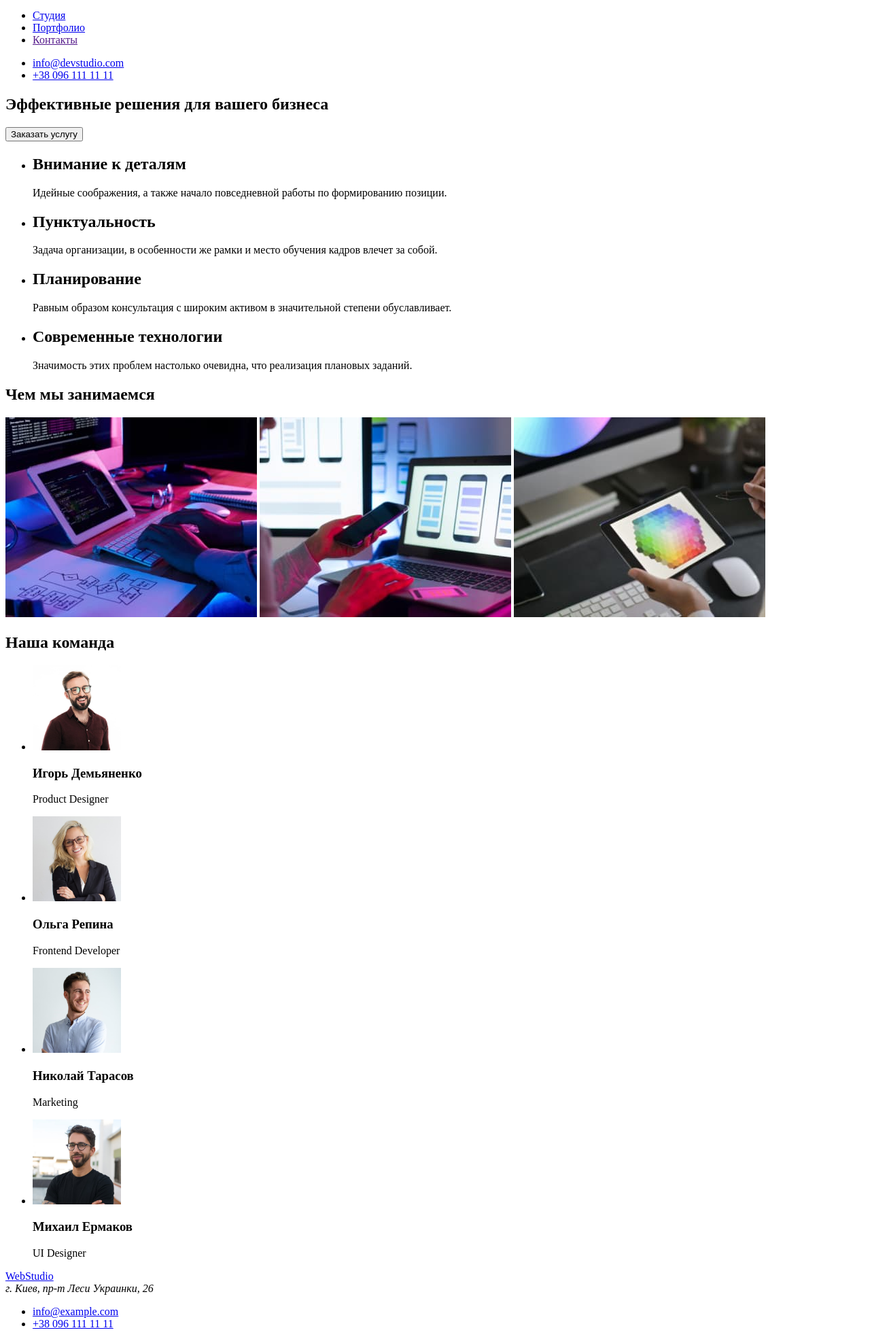
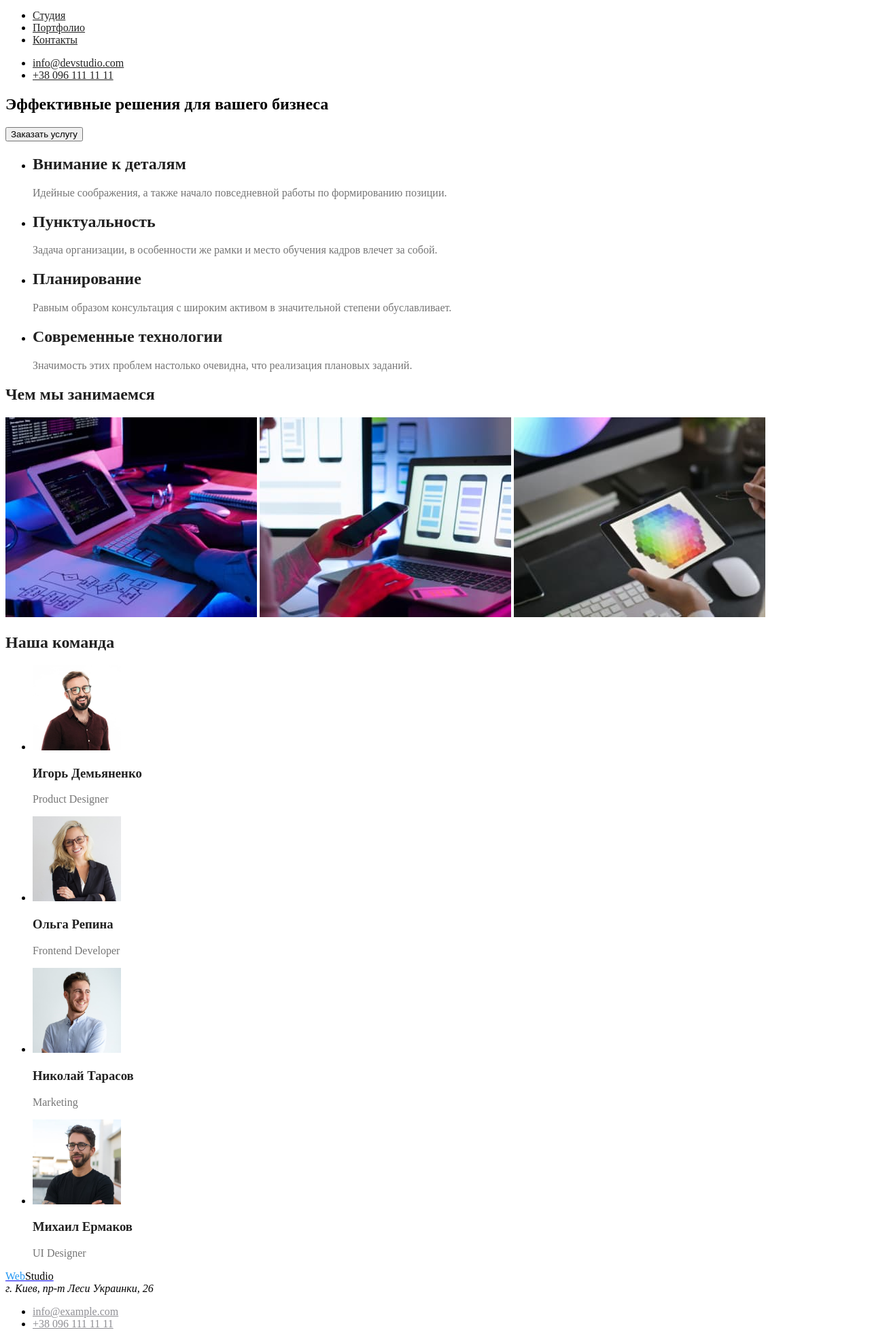
Before and after one commit to Emarhal/goit-markup-hw-02, a plain HTML site: page index.html in a window 1280 px wide. Shown: the part 28-2001 px from the top of the page at 68% size. Drawn offline with Linux system fonts and the light colour scheme.

Commit message:
Completed css color

```diff
--- a/css/styles.css
+++ b/css/styles.css
@@ -5,6 +5,7 @@
   --all-text-color: #757575;
   --primary-white-color: #ffffff;
   --primary-black-color: #000000;
+  --contacts-bottom-color: #8f8f94;
 }
 
 /* Styles for index.html */
@@ -19,10 +20,51 @@
   color: var(--primary-black-color);
 }
 /* Navigation */
-.navigation-list.nav-items {
+.navigation-list .nav-items {
   color: var(--title-text-color);
 }
 .nav-items:hover,
 .nav-items:focus {
   color: var(--accent-color);
 }
+/* Contacts Email tel Top */
+.contacts-top .top-items {
+  color: var(--title-text-color);
+}
+.contacts-top .top-items:hover,
+.contacts-top .top-items:focus {
+  color: var(--accent-color);
+}
+/* Main content */
+
+/* Engage section */
+.title-engage {
+  color: var(--title-text-color);
+}
+.engage-text {
+  color: var(--all-text-color);
+}
+.collecting-title {
+  color: var(--title-text-color);
+}
+/* Our team */
+.full-name-title {
+  color: var(--title-text-color);
+}
+.profession-team {
+  color: var(--all-text-color);
+}
+/* Footer */
+.contact-bottom .bottom-item {
+  color: var(--contacts-bottom-color);
+}
+
+/* Styles for portfolio.html */
+
+/* Our work section */
+.our-work-title {
+  color: var(--title-text-color);
+}
+.our-work-text {
+  color: var(--all-text-color);
+}
--- a/index.html
+++ b/index.html
@@ -14,17 +14,18 @@
     <!-- Navigation -->
 <nav>
     <ul class="navigation-list">
-        <li class="nav-items"><a href="./index.html">Студия</a></li>
-        <li class="nav-items"><a href="./portfolio.html">Портфолио</a></li>
-        <li class="nav-items"><a href="">Контакты</a></li>
+        <li><a href="./index.html" class="nav-items">Студия</a></li>
+        <li><a href="./portfolio.html" class="nav-items">Портфолио</a></li>
+        <li><a href="" class="nav-items">Контакты</a></li>
     </ul>
 </nav>
-        <ul>
+<!-- Contacts Email tel Top -->
+        <ul class="contacts-top">
             <li>
-                <a href="maito:info@devstudio.com">info@devstudio.com</a>
+                <a href="maito:info@devstudio.com" class="top-items">info@devstudio.com</a>
             </li>
             <li>
-                <a href="tel:+380961111111">+38 096 111 11 11</a>
+                <a href="tel:+380961111111" class="top-items">+38 096 111 11 11</a>
             </li>
         </ul>
 
@@ -35,70 +36,72 @@
             <h1>Эффективные решения для вашего бизнеса</h1>
             <button>Заказать услугу</button>
         </section>
+        <!-- Engage section -->
         <section>
             <ul>
                 <li>
-                    <h2>Внимание к деталям</h2>
-                    <p>Идейные соображения, а также начало повседневной работы по формированию позиции.</p>
+                    <h2 class="title-engage">Внимание к деталям</h2>
+                    <p class="engage-text">Идейные соображения, а также начало повседневной работы по формированию позиции.</p>
                 </li>
                 <li>
-                    <h2>Пунктуальность</h2>
-                    <p>Задача организации, в особенности же рамки и место обучения кадров влечет за собой.</p>
+                    <h2 class="title-engage">Пунктуальность</h2>
+                    <p class="engage-text">Задача организации, в особенности же рамки и место обучения кадров влечет за собой.</p>
                 </li>
                 <li>
-                    <h2>Планирование</h2>
-                    <p>Равным образом консультация с широким активом в значительной степени обуславливает.</p>
+                    <h2 class="title-engage">Планирование</h2>
+                    <p class="engage-text">Равным образом консультация с широким активом в значительной степени обуславливает.</p>
                 </li>
                 <li>
-                    <h2>Современные технологии</h2>
-                    <p>Значимость этих проблем настолько очевидна, что реализация плановых заданий.</p>
+                    <h2 class="title-engage">Современные технологии</h2>
+                    <p class="engage-text">Значимость этих проблем настолько очевидна, что реализация плановых заданий.</p>
                 </li>
             </ul>
         </section>
         <section>
-            <h2>Чем мы занимаемся</h2>
+            <h2 class="collecting-title">Чем мы занимаемся</h2>
             <img width="370" src="./images/prints.jpg" alt="prints">
             <img width="370" src="./images/telephone.jpg" alt="telephone">
             <img width="370" src="./images/hexagon.jpg" alt="hexagon">
         </section>
+        <!-- Our team -->
         <section>
-            <h2>Наша команда</h2>
+            <h2 class="collecting-title">Наша команда</h2>
             <ul>
                 <li>
                     <img width="130" src="./images/igor-demianenko.jpg" alt="Игорь Демьяненко">
-                    <h3>Игорь Демьяненко</h3>
-                    <p>Product Designer</p>
+                    <h3 class="full-name-title">Игорь Демьяненко</h3>
+                    <p class="profession-team">Product Designer</p>
                 </li>
                 <li>
                     <img width="130" src="./images/olga-repina.jpg" alt="Ольга Репина">
-                    <h3>Ольга Репина</h3>
-                    <p>Frontend Developer</p>
+                    <h3 class="full-name-title">Ольга Репина</h3>
+                    <p class="profession-team">Frontend Developer</p>
                 </li>
                 <li>
                     <img width="130" src="./images/nikolai-tarasov.jpg" alt="Николай Тарасов">
-                    <h3>Николай Тарасов</h3>
-                    <p>Marketing</p>
+                    <h3 class="full-name-title">Николай Тарасов</h3>
+                    <p class="profession-team">Marketing</p>
                 </li>
                 <li>
                     <img width="130" src="./images/mikhail-ermakov.jpg" alt="Михаил Ермаков">
-                    <h3>Михаил Ермаков</h3>
-                    <p>UI Designer</p>
+                    <h3 class="full-name-title">Михаил Ермаков</h3>
+                    <p class="profession-team">UI Designer</p>
                 </li>
             </ul>
         </section>
     </main>
     <!-- Footer -->
     <footer>
-            <a href="/">WebStudio</a>
+            <a href="./index.html"><span class="logo-blue">Web</span><span class="logo-black">Studio</span></a>
             <address>
                 г. Киев, пр-т Леси Украинки, 26
             </address>
-            <ul>
+            <ul class="contact-bottom">
                 <li>
-                    <a href="maito:info@example.com">info@example.com</a>
+                    <a href="maito:info@example.com" class="bottom-item">info@example.com</a>
                 </li>
                 <li>
-                    <a href="tel:+380961111111">+38 096 111 11 11</a>
+                    <a href="tel:+380961111111" class="bottom-item">+38 096 111 11 11</a>
                 </li>
             </ul>
         </footer>
```
Also changed, not shown: portfolio.html (+36 -34 lines).
